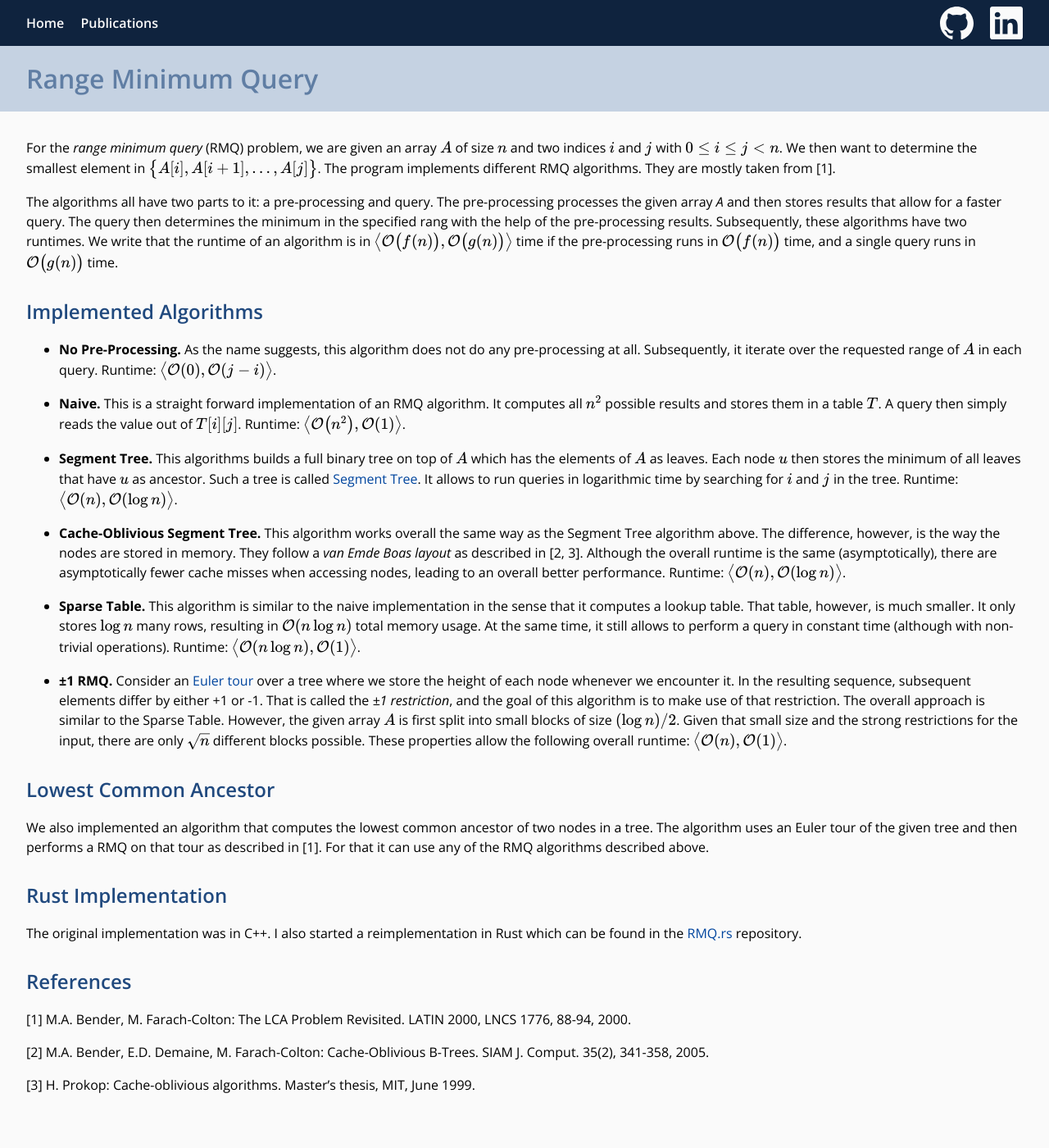
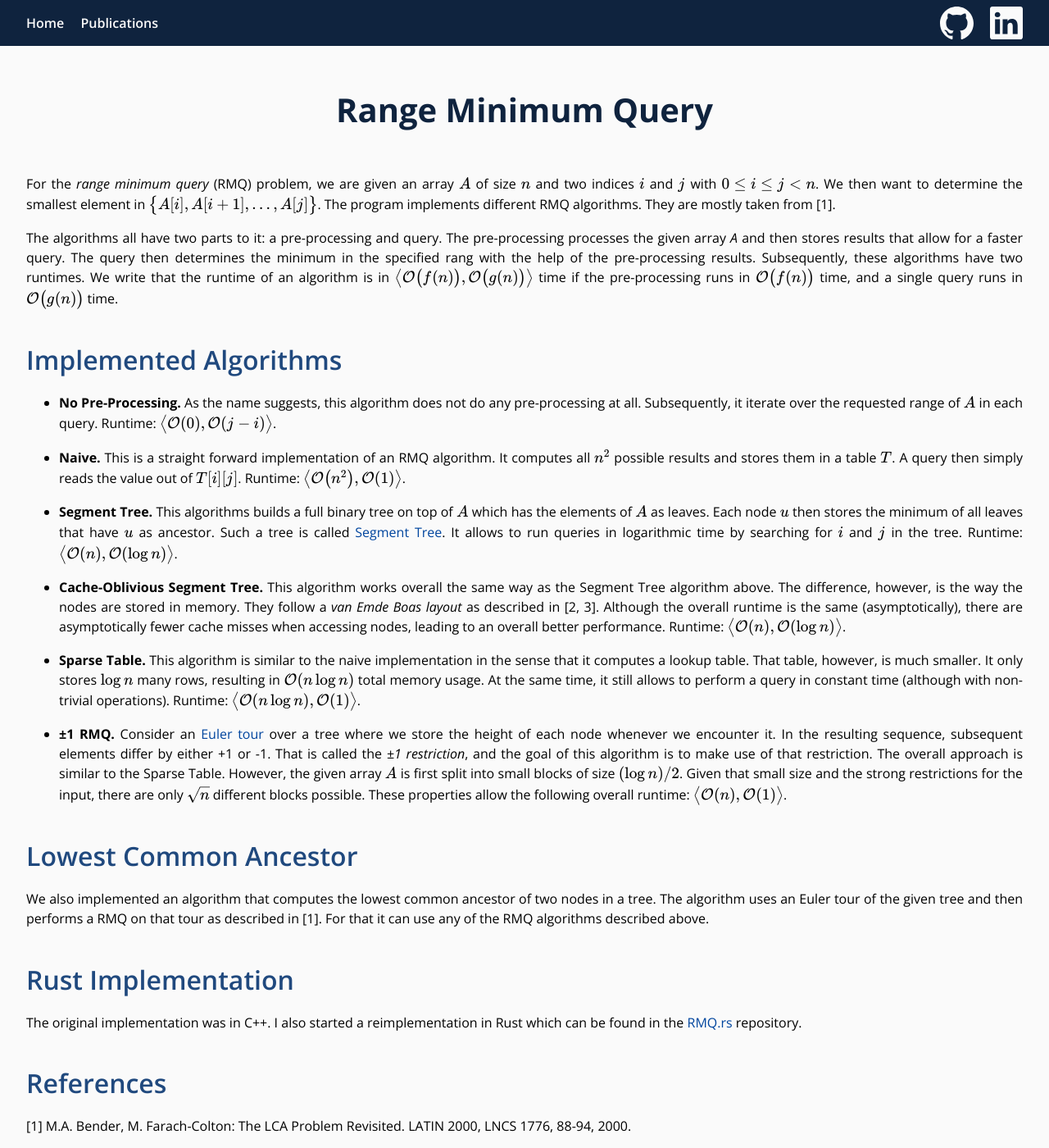
Before and after one commit to ALeitert/aleitert.github.io, a Jekyll site: the page built from _projects/rmq.md, in a window 1280 px wide and 1400 px high. Shown: the whole window at 82% size. Built offline with Jekyll 4.4.1, drawn with Linux system fonts in a browser that asks for light colours; nearby versions of some CDN libraries.

Commit message:
Updated layout and version.

```diff
--- a/Gemfile
+++ b/Gemfile
@@ -7,4 +7,5 @@ source "https://rubygems.org"
 
 # If you want to use GitHub Pages, remove the "gem "jekyll"" above and
 # uncomment the line below. To upgrade, run `bundle update github-pages`.
-gem "github-pages", "~> 215", group: :jekyll_plugins
+gem "github-pages", "~> 228", group: :jekyll_plugins
+gem "webrick", "~> 1.8"
--- a/_projects/rmq.md
+++ b/_projects/rmq.md
@@ -20,7 +20,7 @@ Subsequently, these algorithms have two runtimes.
 We write that the runtime of an algorithm is in $\bigl \langle \mathcal{O} \bigl( f(n) \bigr), \mathcal{O} \bigl( g(n) \bigr) \bigr \rangle$ time if the pre-processing runs in $\mathcal{O} \bigl( f(n) \bigr)$ time, and a single query runs in $\mathcal{O} \bigl( g(n) \bigr)$ time.
 
 
-## Implemented Algorithms
+# Implemented Algorithms
 
   * **No Pre-Processing.**
     As the name suggests, this algorithm does not do any pre-processing at all.
@@ -64,20 +64,20 @@ We write that the runtime of an algorithm is in $\bigl \langle \mathcal{O} \bigl
     These properties allow the following overall runtime: $\bigl\langle \mathcal{O}(n), \mathcal{O}(1) \bigr\rangle$.
 
 
-## Lowest Common Ancestor
+# Lowest Common Ancestor
 
 We also implemented an algorithm that computes the lowest common ancestor of two nodes in a tree.
 The algorithm uses an Euler tour of the given tree and then performs a RMQ on that tour as described in [1].
 For that it can use any of the RMQ algorithms described above.
 
 
-## Rust Implementation
+# Rust Implementation
 
 The original implementation was in C++.
 I also started a reimplementation in Rust which can be found in the [RMQ.rs](https://github.com/ALeitert/RMQ.rs) repository.
 
 
-## References
+# References
 
 [1] M.A. Bender, M. Farach-Colton:
     The LCA Problem Revisited.
--- a/css/default.css
+++ b/css/default.css
@@ -99,7 +99,6 @@ nav #linkBox a img
 
 header
 {
-    background: hsl(214, 34%, 83%);
     margin: 0;
     max-width: 100%;
     padding: 0;
@@ -107,14 +106,16 @@ header
 
 header h1
 {
-    color: hsl(214, 27%, 51%);
-    font-weight: 600;
+    color: hsl(214, 61%, 15%);
+    font-weight: 800;
+    font-size: 2.5rem;
+    text-align: center;
 
     display: block;
-    margin: 0px auto;
     min-width: {{ layout.minW }};
     max-width: {{ layout.maxW }};
-    padding: 1rem 2rem;
+    padding: 4rem 0rem 2rem 0rem;
+    margin: -1rem auto;
 }
 
 
@@ -122,6 +123,7 @@ header h1
 
 main
 {
+    text-align: justify;
 }
 
 h1, h2
```
Also changed, not shown: _projects/p2cUnionJoin.md (+1 -1 lines).
